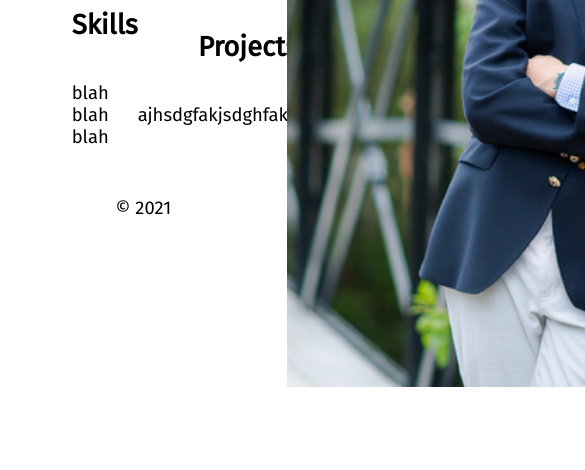
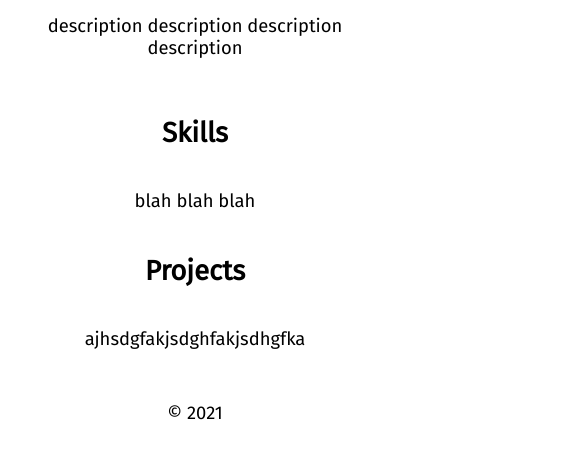
Before and after one commit to nickbclifford/nickclifford.me-v3, a website: page index.html in a window 390 px wide. Shown: the part 457-927 px from the top of the page, 585 px wide, since content can reach past the window. Before the commit the page ends 844 px from the top, so only its background shows below. Drawn offline with nearby package versions, Linux system fonts and the light colour scheme; files that its build step writes are made by us from their sources.

Commit message:
mobile layout, needs tuning

```diff
--- a/index.html
+++ b/index.html
@@ -2,6 +2,7 @@
 <html lang="en">
 	<head>
 		<meta charset="UTF-8" />
+		<meta name="viewport" content="width=device-width, initial-scale=1" />
 		<link rel="preconnect" href="https://fonts.gstatic.com" />
 		<link
 			href="https://fonts.googleapis.com/css2?family=Fira+Sans:wght@300;400&display=swap"
--- a/index.scss
+++ b/index.scss
@@ -1,6 +1,7 @@
 body {
 	font-size: 1.15em;
 	font-family: "Fira Sans", sans-serif;
+	text-align: center;
 
 	margin: 0;
 	height: 100%;
@@ -19,6 +20,8 @@ body {
 
 #content {
 	width: 100%;
+
+	margin: 5% 0;
 
 	@include vertical-flex;
 
@@ -41,9 +44,10 @@ header {
 main {
 	display: flex;
 	justify-content: space-between;
+	align-items: center;
+	flex-wrap: wrap;
 
-	width: inherit;
-	max-width: 50%;
+	width: 50%;
 }
 
 section {
@@ -53,3 +57,35 @@ section {
 #main-photo {
 	height: 100vh;
 }
+
+// vertical styles
+
+@media screen and (max-aspect-ratio: 6 / 5) {
+	body {
+		flex-direction: column-reverse;
+	}
+
+	header h1 {
+		font-size: 3em;
+	}
+
+	main {
+		flex-direction: column;
+		width: unset;
+	}
+
+	#main-photo {
+		object-fit: cover;
+		object-position: center -10vh;
+		max-height: 40vh;
+	}
+}
+
+// for really tall and wide devices (portrait tablets), change the picture crop
+
+@media screen and (max-aspect-ratio: 1 / 1) and (min-height: 1000px) {
+	#main-photo {
+		object-position: center -17.5vh;
+		max-height: 50vh;
+	}
+}
```
